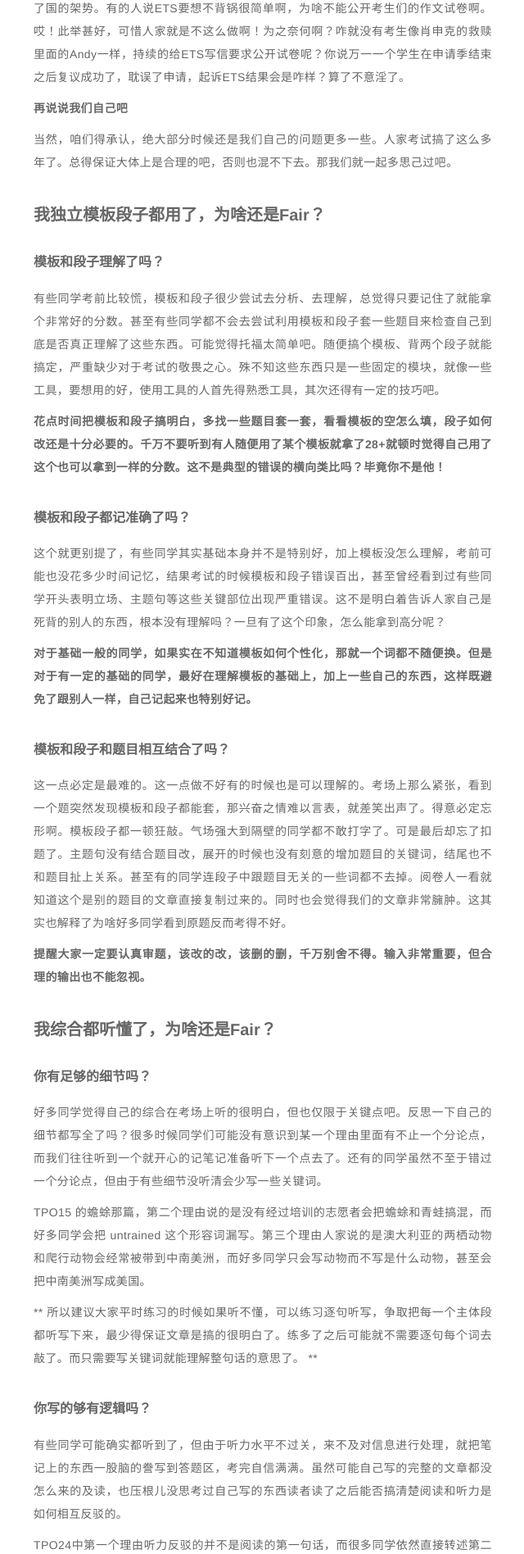
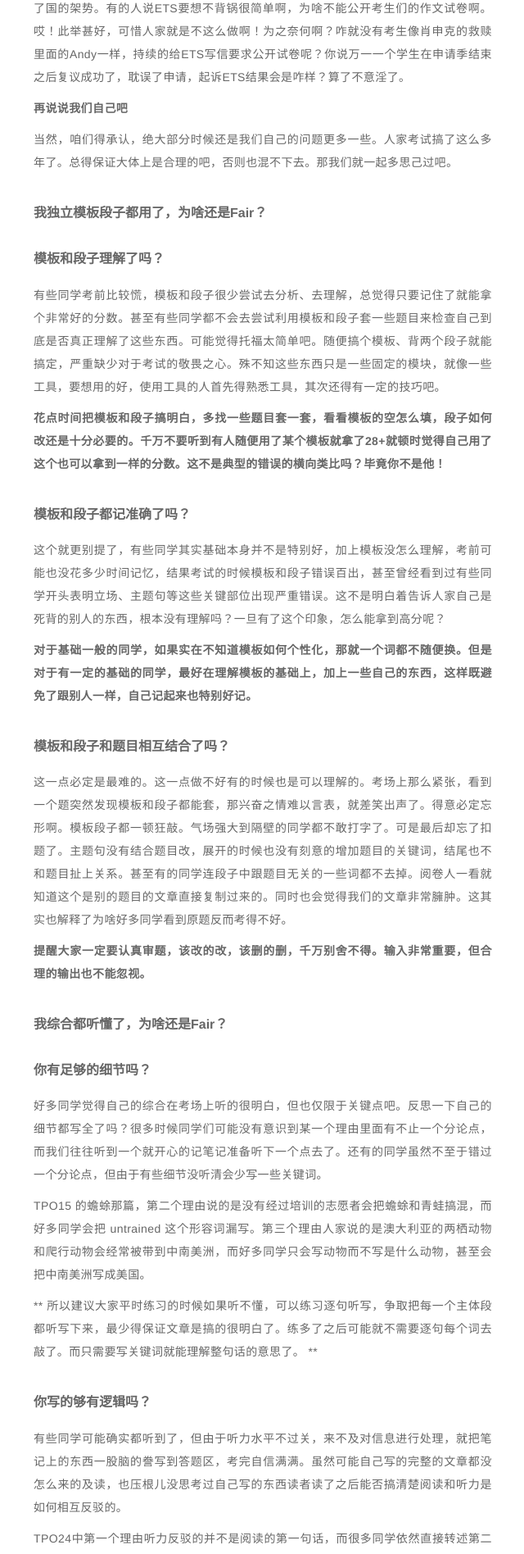
Before and after one commit to flutar/flutar.github.io, a Jekyll site: the page built from _posts/2016-11-26-toefl-why-such-score.markdown, in a window 1280 px wide. Shown: the part 781-2677 px from the top of the page at 82% size, without its empty margins (319-959 px from the left). Built offline with Jekyll 4.4.1, drawn with Linux system fonts in a browser that asks for light colours.

```diff
--- a/_posts/2016-11-26-toefl-why-such-score.markdown
+++ b/_posts/2016-11-26-toefl-why-such-score.markdown
@@ -26,7 +26,7 @@ ETS会不会有问题真的很难说，我不敢下定论，但确实有一些
 当然，咱们得承认，绝大部分时候还是我们自己的问题更多一些。人家考试搞了这么多年了。总得保证大体上是合理的吧，否则也混不下去。那我们就一起多思己过吧。
 
 
-### 我独立模板段子都用了，为啥还是Fair？
+#### 我独立模板段子都用了，为啥还是Fair？
 
 #### 模板和段子理解了吗？
 
@@ -46,7 +46,7 @@ ETS会不会有问题真的很难说，我不敢下定论，但确实有一些
 
 **提醒大家一定要认真审题，该改的改，该删的删，千万别舍不得。输入非常重要，但合理的输出也不能忽视。**
 
-### 我综合都听懂了，为啥还是Fair？
+#### 我综合都听懂了，为啥还是Fair？
 
 #### 你有足够的细节吗？
 
```
